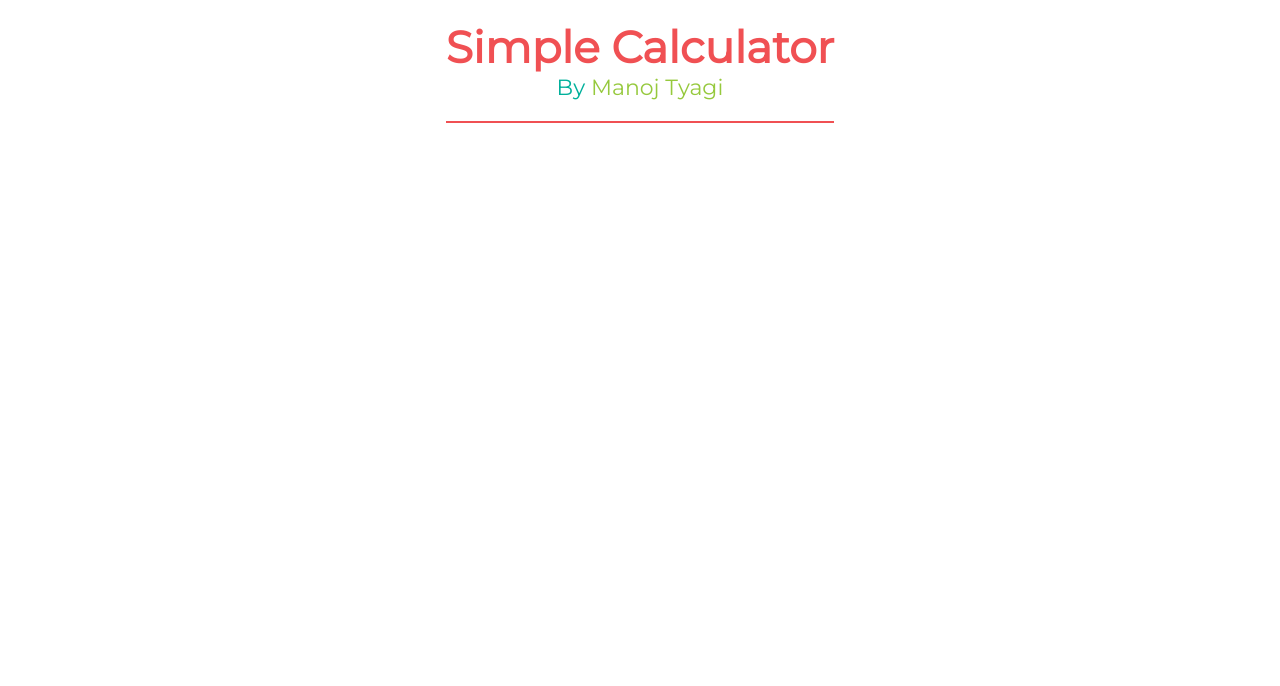
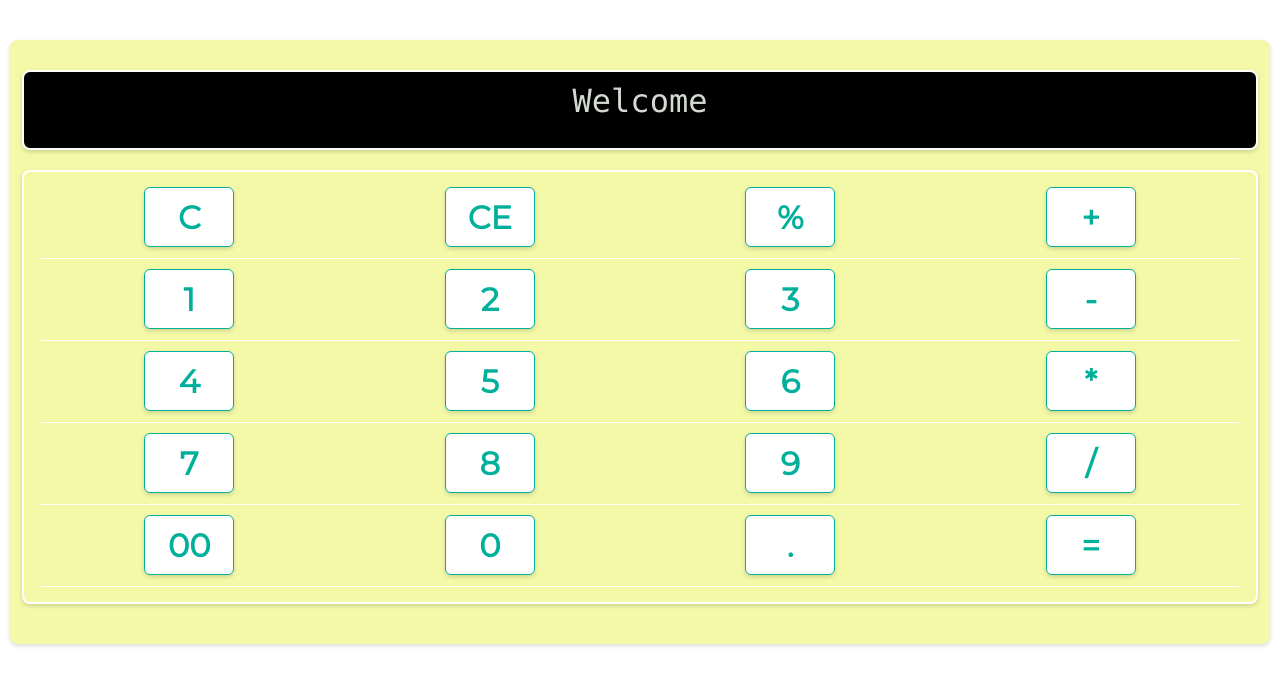
Before and after one commit to thewolfcommander/simple-calculator-js, a plain HTML site: page index.html in a window 1280 px wide. Drawn offline with Linux system fonts and the light colour scheme.

Commit message:
Something Made

```diff
--- a/index.html
+++ b/index.html
@@ -10,14 +10,86 @@
 <body>
 
     <div class="container">
-        <div class="title">
+        <!-- <div class="title">
             <h1>Simple Calculator</h1>
             <p>By <a href="https://www.thewolfcommander.me">Manoj Tyagi</a></p>
-        </div>
+        </div> -->
 
         <div class="content">
             <div class="calculator">
-
+                <div class="screen"></div>
+                <div class="pad">
+                    <div class="row">
+                        <div class="cell">
+                            <h2 class="cell-text">C</h2>
+                        </div>
+                        <div class="cell">
+                            <h2 class="cell-text">CE</h2>
+                        </div>
+                        <div class="cell">
+                            <h2 class="cell-text">%</h2>
+                        </div>
+                        <div class="cell">
+                            <h2 class="cell-text">+</h2>
+                        </div>
+                    </div>
+                    <div class="row">
+                        <div class="cell">
+                            <h2 class="cell-text">1</h2>
+                        </div>
+                        <div class="cell">
+                            <h2 class="cell-text">2</h2>
+                        </div>
+                        <div class="cell">
+                            <h2 class="cell-text">3</h2>
+                        </div>
+                        <div class="cell">
+                            <h2 class="cell-text">-</h2>
+                        </div>
+                    </div>
+                    <div class="row">
+                        <div class="cell">
+                            <h2 class="cell-text">4</h2>
+                        </div>
+                        <div class="cell">
+                            <h2 class="cell-text">5</h2>
+                        </div>
+                        <div class="cell">
+                            <h2 class="cell-text">6</h2>
+                        </div>
+                        <div class="cell">
+                            <h2 class="cell-text">*</h2>
+                        </div>
+                    </div>
+                    <div class="row">
+                        <div class="cell">
+                            <h2 class="cell-text">7</h2>
+                        </div>
+                        <div class="cell">
+                            <h2 class="cell-text">8</h2>
+                        </div>
+                        <div class="cell">
+                            <h2 class="cell-text">9</h2>
+                        </div>
+                        <div class="cell">
+                            <h2 class="cell-text">/</h2>
+                        </div>
+                    </div>
+                    <div class="row">
+                        <div class="cell">
+                            <h2 class="cell-text">00</h2>
+                        </div>
+                        <div class="cell">
+                            <h2 class="cell-text">0</h2>
+                        </div>
+                        <div class="cell">
+                            <h2 class="cell-text">.</h2>
+                        </div>
+                        <div class="cell">
+                            <h2 class="cell-text">=</h2>
+                        </div>
+                    </div>
+                </div>
             </div>
         </div>
     </div>
--- a/script.js
+++ b/script.js
@@ -0,0 +1,102 @@
+window.addEventListener('load', () => {
+    const screen = document.querySelector('.screen');
+    screen.innerHTML = 'Welcome';
+
+    const cellText = document.querySelectorAll('.cell-text');
+
+
+    const joinNumber = (bigNumber, num) => bigNumber += num;
+
+    let num1 = '';
+    let num2 = '';
+    let result = 0;
+
+    cellText.forEach(button => {
+        button.addEventListener('click', () => {
+            let text = button.innerHTML;
+            function forNum1(text) {
+                switch(text) {
+                    case "1": {
+                        num1 = joinNumber(num1, '1');
+                        break;
+                    }
+                    case "2": {
+                        num1 = joinNumber(num1, '2');
+                        break;
+                    }
+                    case "3": {
+                        num1 = joinNumber(num1, '3');
+                        break;
+                    }
+                    case "4": {
+                        num1 = joinNumber(num1, '4');
+                        break;
+                    }
+                    case "5": {
+                        num1 = joinNumber(num1, '5');
+                        break;
+                    }
+                    case "6": {
+                        num1 = joinNumber(num1, '6');
+                        break;
+                    }
+                    case "6": {
+                        num1 = joinNumber(num1, '6');
+                        break;
+                    }
+                    case "7": {
+                        num1 = joinNumber(num1, '7');
+                        break;
+                    }
+                    case "8": {
+                        num1 = joinNumber(num1, '8');
+                        break;
+                    }
+                    case "9": {
+                        num1 = joinNumber(num1, '9');
+                        break;
+                    }
+                    case "0": {
+                        num1 = joinNumber(num1, '0');
+                        break;
+                    }
+                    // Other Functions
+                    case "CE": {
+                        num1 = num1.slice(0, num1.length-1);
+                        break;
+                    }
+                    case 'C': {
+                        num1 = '';
+                        break;
+                    }
+                    case '+': {
+                        result = parseFloat(num1) + 10.00;
+                        break;
+
+                    }
+                }
+            }
+            forNum1(text);
+            screen.innerHTML = num1;
+            // screen.innerHTML = result;
+        })
+    });
+
+    const add = (num1, num2) => {
+        return num1 + num2;
+    }
+
+    const sub = (num1, num2) => {
+        return num1 - num2;
+    }
+
+    const mul = (num1, num2) => {
+        return num1 * num2;
+    }
+
+    const div = (num1, num2) => {
+        if (num2 === 0) {
+            return "Mathematical Error";
+        }
+    }
+})
--- a/style.css
+++ b/style.css
@@ -19,6 +19,7 @@ body {
 .container {
     padding: 20px 10px;
     display: flex;
+    flex-direction: column;
     justify-content: center;
 }
 
@@ -43,3 +44,87 @@ body {
     color: var(--primary);
     text-decoration: none;
 }
+
+
+.content {
+    width: 100%;
+    min-height: 600px;
+    padding: 20px 0;
+}
+
+.calculator {
+    min-width: 350px;
+    min-height: 540px;
+    background: var(--alpha);
+    box-shadow: 0 2px 4px rgba(0,0,0,0.15);
+    border-radius: 8px;
+    padding: 20px 12px;
+}
+
+.screen {
+    width: 100%;
+    background: #000;
+    min-height: 80px;
+    box-shadow: 0 2px 4px rgba(0,0,0,0.15);
+    border-radius: 8px;
+    border: 2px solid #fff;
+    padding: 10px 15px;
+    margin: 10px 0 20px 0;
+    overflow-x: scroll;
+    text-align: center;
+    vertical-align: middle;
+    font-size: 32px;
+    color: #d4d9d1!important;
+    font-family: "Lucida Console", "Lucida Sans Typewriter", monaco, "Bitstream Vera Sans Mono", monospace;
+}
+
+.pad {
+    width: 100%;
+    background: var(--alpha);
+    min-height: 420px;
+    box-shadow: 0 2px 4px rgba(0,0,0,0.15);
+    border-radius: 8px;
+    padding: 10px 15px;
+    margin: 10px 0 20px 0;
+    border: 2px solid #fff;
+    display: flex;
+    flex-direction: column;
+}
+
+.pad .row {
+    width: 100%;
+    height: 72px;
+    border-bottom: 1px solid #fff;
+    margin: 5px 0 5px 0;
+    display: flex;
+    flex-direction: row;
+    justify-content: space-around;
+}
+
+.cell {
+    width: 90px;
+    height: 60px;
+    background: #fff;
+    box-shadow: 0 2px 4px rgba(0,0,0,0.15);
+    border: 1px solid var(--secondary);
+    border-radius: 6px;
+    text-align: center;
+    position: relative;
+    color: var(--secondary);
+}
+
+.cell-text {
+    font-size: 32px;
+    top: 50%;
+    left: 50%;
+    position: relative;
+    z-index: 1000;
+    transform: translate(-50%, -50%);
+}
+
+.cell:hover,
+.cell:active {
+    background: linear-gradient(to right, var(--secondary), var(--primary));
+    color: var(--alpha)!important;
+    cursor: pointer
+}
```
